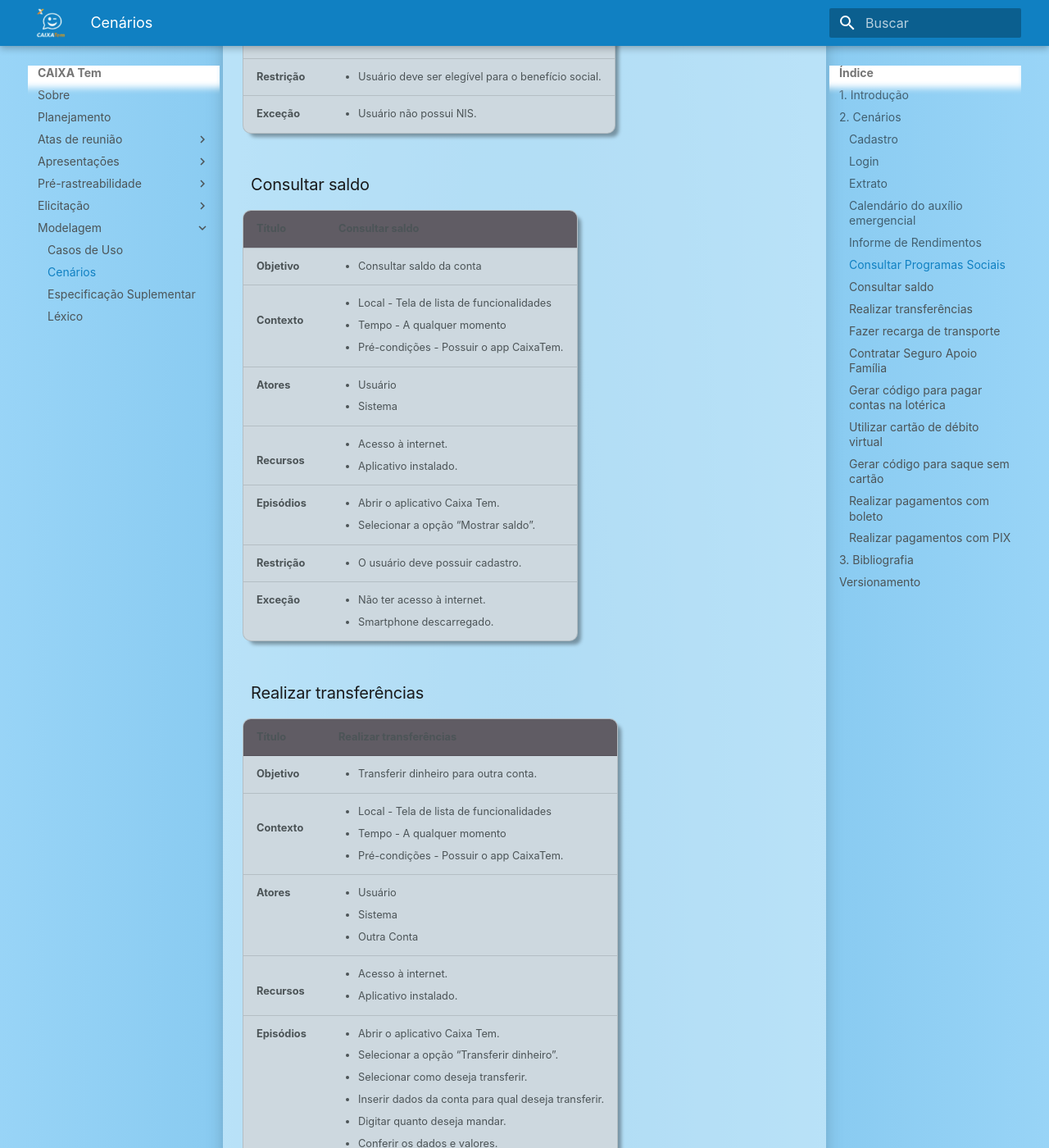
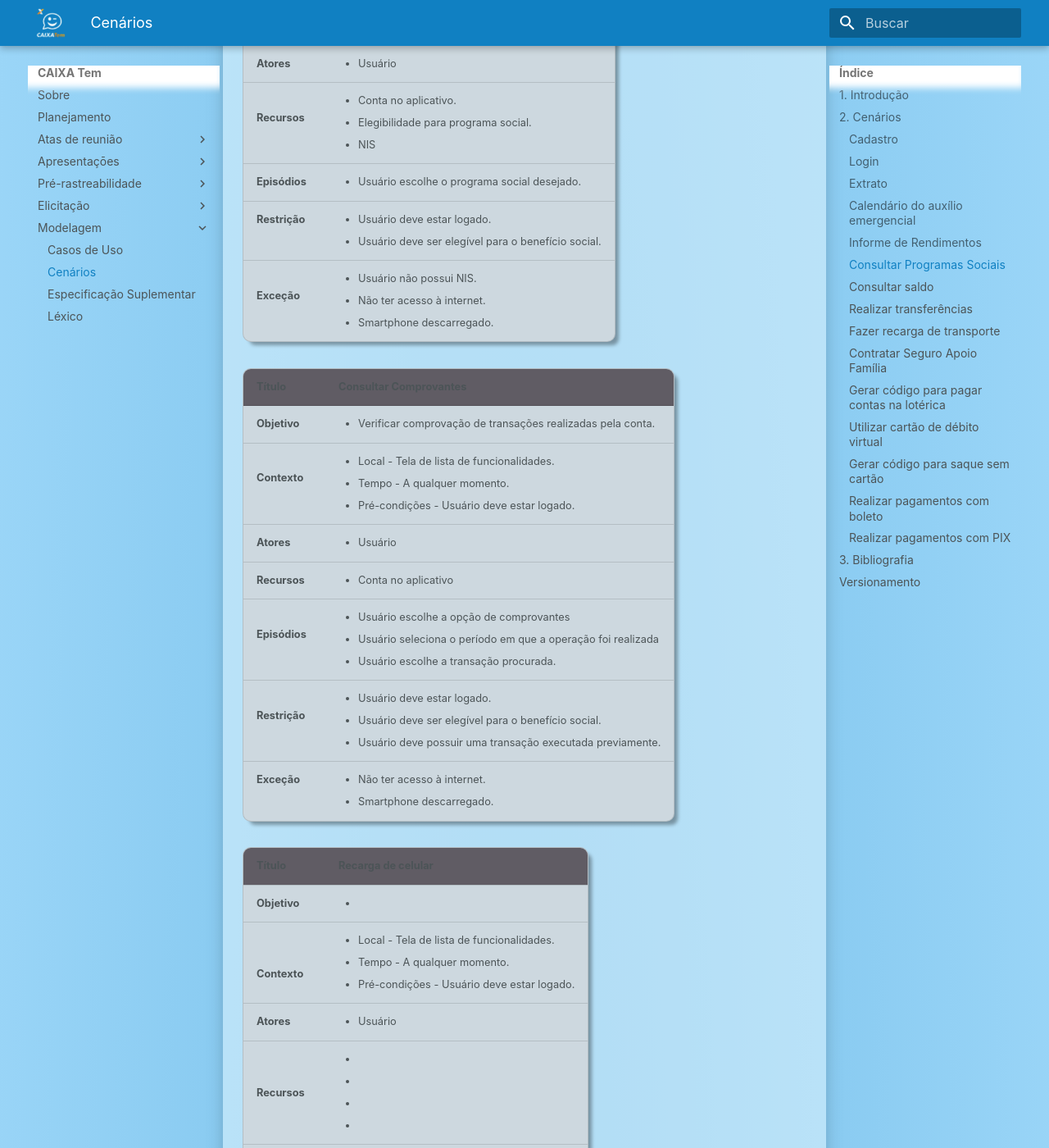
Before and after one commit to AntonioAldisio/2021.1-Caixa_Tem, an MkDocs documentation site: the page built from docs/Modelagem/Cenarios.md, in a window 1280 px wide and 1400 px high, scrolled down 4322 px. Shown: the whole window at 82% size. Built offline with MkDocs 1.6.1 and Material for MkDocs 9.7.7, drawn with Linux system fonts in a browser that asks for light colours; some web fonts are replaced; some of the changed text lies outside the part shown.

```diff
--- a/docs/Modelagem/Cenarios.md
+++ b/docs/Modelagem/Cenarios.md
@@ -38,76 +38,76 @@
 | **Atores**| <ul><li>Usuário</li></ul> |
 | **Recursos**| <ul><li>Conta no aplicativo.</li></ul> |
 | **Episódios**| <ul><li>Usuário seleciona a funcionalidade de extrato.</li><li>Usuário seleciona o período desejado.</li></ul> |
-| **Restrição**| <ul><li>Usuário deve possuir cadastro.</li></ul> |
-| **Exceção**| <ul></ul> |
+| **Restrição**| <ul><li>Usuário deve possuir cadastro.</li><li>Usuário deve estar logado.</li></ul> |
+| **Exceção**| <ul><li>Não ter acesso à internet.</li><li>Smartphone descarregado.</li></ul> |
 
 
 ### Calendário do auxílio emergencial
 | **Título**| Calendário do auxílio emergencial |
 |--|--|
 | **Objetivo**| <ul><li>Consultar calendário de liberação do auxílio emergencial.</li></ul> |
-| <br><br>**Contexto**|<ul><li>Local - Tela de lista de funcionalidades</li><li>Tempo - A qualquer momento</li><li>Pré-condições - Usuário deve estar logado.</li></ul>|
+| <br><br>**Contexto**|<ul><li>Local - Tela de lista de funcionalidades.</li><li>Tempo - A qualquer momento.</li><li>Pré-condições - Usuário deve estar logado.</li></ul>|
 | **Atores**| <ul><li>Usuário</li></ul> |
 | **Recursos**| <ul><li>Conta no aplicativo</li></ul> |
 | **Episódios**| <ul><li>Usuário seleciona a opção de transferência.</li><li>Usuário escolhe a opção Ver calendário.</li></ul> |
-| **Restrição**| <ul><li>Usuário deve possuir cadastro.</li></ul> |
-| **Exceção**| <ul></ul> |
+| **Restrição**| <ul><li>Usuário deve possuir cadastro.</li><li>Usuário deve estar logado.</li></ul> |
+| **Exceção**| <ul><li>Não ter acesso à internet.</li><li>Smartphone descarregado.</li></ul> |
 
 ### Informe de Rendimentos
 | **Título**| Informe de Rendimentos |
 |--|--|
-| **Objetivo**| <ul><li>Consultar o rendimentos da conta pra declaração de imposto.</li></ul> |
-| <br><br>**Contexto**|<ul><li>Local - Tela de lista de funcionalidades</li><li>Tempo - A qualquer momento</li><li>Pré-condições - Usuário deve estar logado.</li></ul>|
+| **Objetivo**| <ul><li>Consultar os rendimentos da conta pra declaração de imposto.</li></ul> |
+| <br><br>**Contexto**|<ul><li>Local - Tela de lista de funcionalidades.</li><li>Tempo - A qualquer momento.</li><li>Pré-condições - Usuário deve estar logado.</li></ul>|
 | **Atores**| <ul><li>Usuário</li></ul> |
 | **Recursos**| <ul><li>Conta no aplicativo.</li></ul> |
 | **Episódios**| <ul><li>Usuário escole a opção Informe de Rendimentos.</li><li>Usuário seleciona Ver informe de Rendimentos</li></ul> |
-| **Restrição**| <ul><li>Usuário deve possuir cadastro.</li></ul> |
-| **Exceção**| <ul></ul> |
+| **Restrição**| <ul><li>Usuário deve possuir cadastro.</li><li>Usuário deve estar logado.</li></ul> |
+| **Exceção**| <ul><li>Não ter acesso à internet.</li><li>Smartphone descarregado.</li></ul> |
 
 
 ### Consultar Programas Sociais
 | **Título**| Consultar Programas Sociais |
 |--|--|
 | **Objetivo**| <ul><li>Consultar situação do programa social desejado.</li></ul> |
-| <br>**Contexto**|<ul><li>Local - Tela de lista de funcionalidades</li><li>Tempo - A qualquer momento</li><li>Pré-condições - Usuário deve estar logado.</li></ul>|
+| <br>**Contexto**|<ul><li>Local - Tela de lista de funcionalidades.</li><li>Tempo - A qualquer momento.</li><li>Pré-condições - Usuário deve estar logado.</li></ul>|
 | **Atores**| <ul><li>Usuário</li></ul> |
 | <br>**Recursos**| <ul><li>Conta no aplicativo.</li><li>Elegibilidade para programa social.</li><li>NIS</li></ul> |
 | **Episódios**| <ul><li>Usuário escolhe o programa social desejado.</li></ul> |
-| **Restrição**| <ul><li>Usuário deve ser elegível para o benefício social.</li></ul> |
-| **Exceção**| <ul><li>Usuário não possui NIS.</li></ul> |
+| **Restrição**| <ul><li>Usuário deve estar logado.</li><li>Usuário deve ser elegível para o benefício social.</li></ul> |
+| <br>**Exceção**| <ul><li>Usuário não possui NIS.</li><li>Não ter acesso à internet.</li><li>Smartphone descarregado.</li></ul> |
 
-<!--
-| **Título**|  |
+
+| **Título**| Consultar Comprovantes |
+|--|--|
+| **Objetivo**| <ul><li>Verificar comprovação de transações realizadas pela conta.</li></ul> |
+| <br>**Contexto**|<ul><li>Local - Tela de lista de funcionalidades.</li><li>Tempo - A qualquer momento.</li><li>Pré-condições - Usuário deve estar logado.</li></ul>|
+| **Atores**| <ul><li>Usuário</li></ul> |
+| **Recursos**| <ul><li>Conta no aplicativo</li></ul> |
+| <br>**Episódios**| <ul><li>Usuário escolhe a opção de comprovantes</li><li>Usuário seleciona o período em que a operação foi realizada</li><li>Usuário escolhe a transação procurada.</li></ul> |
+| <br>**Restrição**| <ul><li>Usuário deve estar logado.</li><li>Usuário deve ser elegível para o benefício social.</li><li>Usuário deve possuir uma transação executada previamente.</li></ul> |
+| **Exceção**| <ul><li>Não ter acesso à internet.</li><li>Smartphone descarregado.</li></ul> |
+
+| **Título**| Recarga de celular |
 |--|--|
 | **Objetivo**| <ul><li></li></ul> |
-| <br><br>**Contexto**|<ul><li>Local - Tela de lista de funcionalidades</li><li>Tempo - A qualquer momento</li><li>Pré-condições - Usuário deve estar logado.</li></ul>|
+| <br><br>**Contexto**|<ul><li>Local - Tela de lista de funcionalidades.</li><li>Tempo - A qualquer momento.</li><li>Pré-condições - Usuário deve estar logado.</li></ul>|
 | **Atores**| <ul><li>Usuário</li></ul> |
 | <br><br>**Recursos**| <ul><li></li><li></li><li></li><li></li></ul> |
 | <br><br><br>**Episódios**| <ul><li></li><li></li><li></li><li></li><li>U</li><li></li></ul> |
 | **Restrição**| <ul><li></li></ul> |
-| **Exceção**| <ul><li></li><li></li><li></li></ul> |
+| **Exceção**| <ul><li>Não ter acesso à internet.</li><li>Smartphone descarregado.</li></ul> |
 
-| **Título**|  |
+| **Título**| Receber Seguro |
 |--|--|
 | **Objetivo**| <ul><li></li></ul> |
-| <br><br>**Contexto**|<ul><li>Local - Tela de lista de funcionalidades</li><li>Tempo - A qualquer momento</li><li>Pré-condições - Usuário deve estar logado.</li></ul>|
+| <br><br>**Contexto**|<ul><li>Local - Tela de lista de funcionalidades.</li><li>Tempo - A qualquer momento.</li><li>Pré-condições - Usuário deve estar logado.</li></ul>|
 | **Atores**| <ul><li>Usuário</li></ul> |
 | <br><br>**Recursos**| <ul><li></li><li></li><li></li><li></li></ul> |
 | <br><br><br>**Episódios**| <ul><li></li><li></li><li></li><li></li><li>U</li><li></li></ul> |
 | **Restrição**| <ul><li></li></ul> |
-| **Exceção**| <ul><li></li><li></li><li></li></ul> |
+| **Exceção**| <ul><li>Não ter acesso à internet.</li><li>Smartphone descarregado.</li></ul> |
 
-| **Título**|  |
-|--|--|
-| **Objetivo**| <ul><li></li></ul> |
-| <br><br>**Contexto**|<ul><li>Local - Tela de lista de funcionalidades</li><li>Tempo - A qualquer momento</li><li>Pré-condições - Usuário deve estar logado.</li></ul>|
-| **Atores**| <ul><li>Usuário</li></ul> |
-| <br><br>**Recursos**| <ul><li></li><li></li><li></li><li></li></ul> |
-| <br><br><br>**Episódios**| <ul><li></li><li></li><li></li><li></li><li>U</li><li></li></ul> |
-| **Restrição**| <ul><li></li></ul> |
-| **Exceção**| <ul><li></li><li></li><li></li></ul> |
 
--->
 
 ### Consultar saldo
 | **Título**| Consultar saldo |
```
Also changed, not shown: other parts of docs/Modelagem/Cenarios.md (+3 -3 lines), docs/Elicitacao/Tecnicas/storytelling.md (+0 -1 lines).
